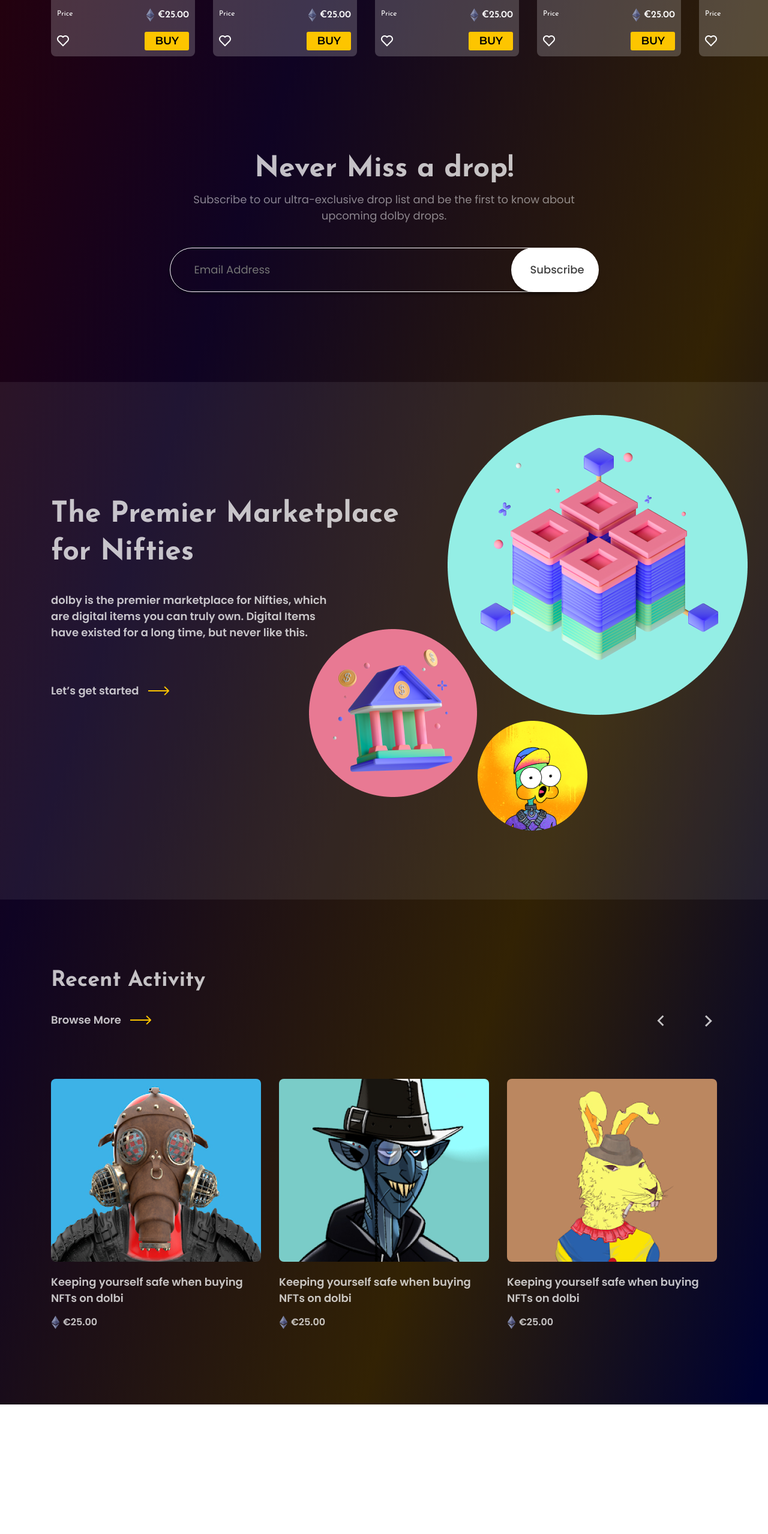
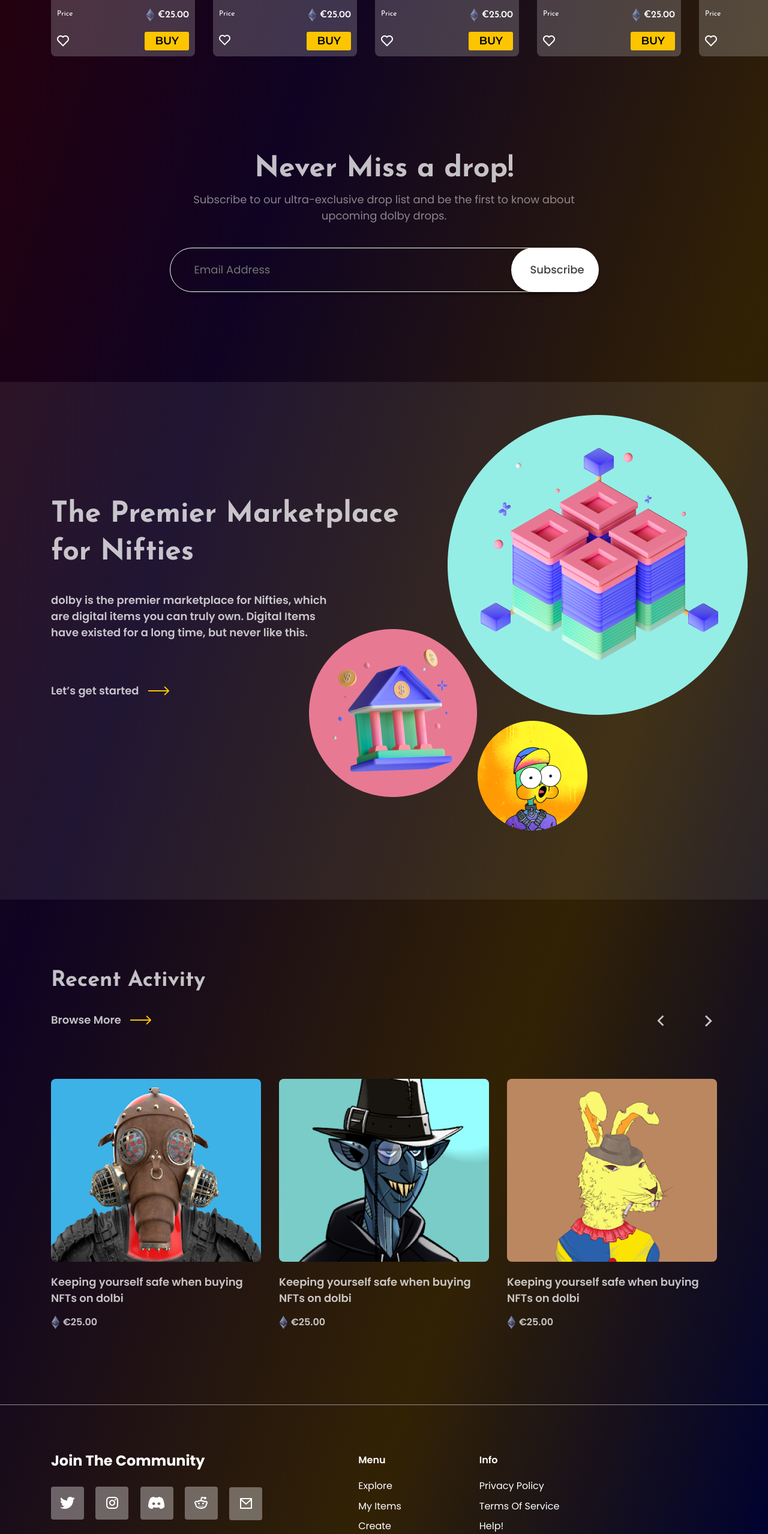
Before and after one commit to Petryabious/nft, a plain HTML site: page index.html in a window 1280 px wide. Shown: the part 1221-3779 px from the top of the page at 60% size. Before the commit the page ends 3563 px from the top, so only its background shows below. Drawn offline with Linux system fonts and the light colour scheme.

Commit message:
Add files via upload

```diff
--- /dev/null
+++ b/css/animation.css
@@ -0,0 +1,50 @@
+@keyframes leftToRightlev1 {
+    0% {
+        opacity: 0;
+        transform: translateX(-100px);
+    }
+    80%{
+        transform: translateX(30px);
+    }
+    100%{
+        transform: translateX(0px);
+        opacity: 1;
+    }
+}
+@keyframes leftToRightlev2 {
+    0% {
+        opacity: 0;
+        transform: translateX(-100px);
+    }
+    80%{
+        transform: translateX(40px);
+    }
+    100%{
+        transform: translateX(0px);
+        opacity: 1;
+    }
+}
+@keyframes leftToRightlev3 {
+    0% {
+        opacity: 0;
+        transform: translateX(-100px);
+    }
+    80%{
+        transform: translateX(50px);
+    }
+    100%{
+        transform: translateX(0px);
+        opacity: 1;
+    }
+}
+
+@keyframes textUp{
+    0%{
+        transform: translateY(30px);
+        opacity: 0;
+    }
+    100%{
+        transform: translateY(0px);
+        opacity: 1;
+    }
+}
--- /dev/null
+++ b/css/icon.css
@@ -0,0 +1,31 @@
+@font-face {
+  font-family: 'icomoon';
+  src:  url('fonts/icomoon.eot?zg3f25');
+  src:  url('fonts/icomoon.eot?zg3f25#iefix') format('embedded-opentype'),
+    url('fonts/icomoon.ttf?zg3f25') format('truetype'),
+    url('fonts/icomoon.woff?zg3f25') format('woff'),
+    url('fonts/icomoon.svg?zg3f25#icomoon') format('svg');
+  font-weight: normal;
+  font-style: normal;
+  font-display: block;
+}
+
+[class^="icon-"], [class*=" icon-"] {
+  /* use !important to prevent issues with browser extensions that change fonts */
+  font-family: 'icomoon' !important;
+  speak: never;
+  font-style: normal;
+  font-weight: normal;
+  font-variant: normal;
+  text-transform: none;
+  line-height: 1;
+
+  /* Better Font Rendering =========== */
+  -webkit-font-smoothing: antialiased;
+  -moz-osx-font-smoothing: grayscale;
+}
+
+.icon-heart:before {
+  content: "\e900";
+  color: #fff;
+}
--- a/css/media.css
+++ b/css/media.css
@@ -57,6 +57,10 @@
     .main-block__left-side{
         flex: 0 1 100%;
     }
+
+    .footer__community,.footer__menu  {
+        margin: 0 70px 0 0;
+    }
 }
 
 
@@ -76,6 +80,16 @@
     .activity {
         padding: 50px 0;
       }
+      .footer__community,.footer__menu  {
+        margin: 0;
+    }
+    .footer__contant{
+        flex-direction: column;
+        gap: 30px;
+    }
+    .footer {
+        padding: 50px 0;
+    }
 }
 
 @media (max-width: 684px) {
@@ -172,5 +186,7 @@
     .marketplace{
         padding: 70px 0;
     }
-
+    .footer__link:not(:last-child){
+        margin: 0 25px 30px 0;
+      }
 }
--- a/css/style.css
+++ b/css/style.css
@@ -68,6 +68,7 @@ a{
   font-weight: 700;
   font-size: 36px;
   line-height: 1.72;
+
 }
 .title_fz48{
   font-size: 48px;
@@ -109,6 +110,8 @@ a{
   padding: 90px 0 170px 0;
   position: relative;
   z-index: 1;
+
+
 }
 .main-block__text {
   font-family: 'Josefin Sans';
@@ -118,6 +121,11 @@ a{
   letter-spacing: 0.1em;
   color: #FFFFFF;
   margin: 0 0 25px 0;
+  animation-name: leftToRightlev1;
+  animation-duration: 2.5s;
+  animation-delay: .7s;
+  animation-timing-function: easy-out;
+  animation-fill-mode: backwards;
 }
 .main-block__title {
   font-family: 'Josefin Sans';
@@ -126,6 +134,11 @@ a{
   line-height: 1;
   letter-spacing: 0.1em;
   margin: 0 0 25px 0;
+  animation-name: leftToRightlev1;
+  animation-duration: 2.5s;
+  animation-delay: .7s;
+  animation-timing-function: easy-out;
+  animation-fill-mode: backwards;
 }
 .main-block__subtitle {
   font-weight: 400;
@@ -133,9 +146,19 @@ a{
   line-height: 1.75;
   letter-spacing: -0.02em;
   margin: 0 0 30px 0;
+  animation-name: leftToRightlev2;
+  animation-duration: 2.5s;
+  animation-delay: .7s;
+  animation-timing-function: easy-out;
+  animation-fill-mode: backwards;
 }
 .main-block__get-more {
   margin: 0 0 70px 0;
+  animation-name: leftToRightlev3;
+  animation-duration: 2.5s;
+  animation-delay: .7s;
+  animation-timing-function: easy-out;
+  animation-fill-mode: backwards;
 }
 
 
@@ -144,6 +167,11 @@ a{
   gap: 45px;
   font-weight: 600;
   color: rgba(255, 255, 255, 0.5);
+  animation-name: textUp;
+  animation-duration: 2.5s;
+  animation-delay: .7s;
+  animation-timing-function: easy-out;
+  animation-fill-mode: backwards;
 }
 
 .main-block__span{
@@ -198,8 +226,11 @@ a{
 }
 
 .features__item {
-
  padding: 0 15px;
+ transition: all .3s ease-in;
+}
+.features__item:hover{
+  transform:  scale(0.98);
 }
 .card-features {
 
@@ -210,8 +241,10 @@ a{
   border-radius: 8px;
   background: rgba(255, 255, 255, 0.2);
   overflow: hidden;
+  cursor: pointer;
 
 }
+
 .card-features__top {
   padding: 0 0 87% 0;
 
@@ -284,6 +317,11 @@ a{
 
 .card-features__btn:hover{
   background: #a7850b;
+  transform: translateY(-3px);
+}
+.card-features__btn:active{
+  transform: translateY(0px);
+  box-shadow: (0px 4px 4px rgba(0, 0, 0, 0.1))
 }
 
 .features__slider .slick-arrow{
@@ -480,3 +518,79 @@ a{
 .activity__slider  .slick-arrow.slick-next{
   background: url("../img/features/right-arrow.svg") 0 0 / 100% no-repeat;
 }
+
+
+.footer {
+  padding: 75px 0 90px 0;
+  border-top: 1px solid #958F8F;
+}
+.footer__container {}
+
+.footer__contant {
+  display: flex;
+}
+.footer__community {
+  margin: 0 160px 0 0;
+}
+.footer__community-title {
+  font-weight: 700;
+  font-size: 24px;
+  line-height: 36px;
+  text-transform: capitalize;
+  color: #FFFFFF;
+  margin: 0 0 25px 0;
+}
+.footer__social-network {
+  margin: 0 0 -30px 0;
+}
+.footer__link {
+  display: inline-flex;
+  width: 55px;
+  height: 55px;
+  justify-content: center;
+  align-items: center;
+  background: rgba(255, 255, 255, 0.35);
+  border-radius: 4px;
+  transition: all .3s ease-in 0s;
+
+}
+.footer__link:not(:last-child){
+  margin: 0 15px 30px 0;
+}
+.footer__link:hover{
+  background: #FDC500;
+  transform: scale(1.1);
+}
+.footer__social-network:hover .footer__link:not(:hover){
+  transform: scale(0.92);
+}
+.footer__menu {
+  margin: 0 130px 0 0;
+}
+.footer__title {
+  font-size: 16px;
+  line-height: 2.1;
+  text-transform: capitalize;
+  color: #FFFFFF;
+  margin: 0 0 10px 0;
+}
+.footer__list {}
+
+.list-footer {}
+.list-footer__item {}
+.list-footer__link {
+  font-weight: 400;
+  font-size: 16px;
+  line-height: 2.1;
+  text-transform: capitalize;
+  color: #FFFFFF;
+  transition: all .3s ease-in 0s;
+}
+.list-footer__link:hover{
+  color: #FDC500;
+}
+.footer__info {}
+
+.icon{
+
+}
--- a/index.html
+++ b/index.html
@@ -7,9 +7,11 @@
     <link href="https://fonts.googleapis.com/css2?family=Josefin+Sans:wght@400;600;700&family=Montserrat:wght@600&family=Poppins:wght@300;400;500;600;700&display=swap" rel="stylesheet">
     <link rel="stylesheet" href="css/normalize.css">
     <link rel="stylesheet" href="css/resets.css">
+    <link rel="stylesheet" href="css/icon.css">
     <link rel="stylesheet" href="./css/slick.css">
     <link rel="stylesheet" href="css/style.css">
     <link rel="stylesheet" href="./css/media.css">
+    <link rel="stylesheet" href="./css/animation.css">
     <title>dolby</title>
 </head>
 <body>
@@ -114,7 +116,8 @@
                                         </div>
                                         <div class="card-features__purchase">
                                             <div class="card-features__icon">
-                                                <img src="./img/features/heart.svg" alt="heart">
+                                                <!-- <img src="./img/features/heart.svg" alt="heart"> -->
+                                                <i class="icon-heart icon"></i>
                                             </div>
                                             <a href="#!" class="card-features__btn">BUY</a>
                                         </div>
@@ -310,6 +313,61 @@
                 </div>
             </section>
         </main>
+        <footer class="footer">
+            <div class="footer__container container">
+                <div class="footer__contant">
+                    <div class="footer__community">
+                        <div class="footer__community-title">Join the community
+                        </div>
+                        <div class="footer__social-network">
+                            <a href="#!" class="footer__link">
+                                <img src="./img/footer/01.svg" alt="social nenwork">
+                            </a>
+                            <a href="#!" class="footer__link">
+                                <img src="./img/footer/02.svg" alt="social nenwork">
+                            </a>
+                            <a href="#!" class="footer__link">
+                                <img src="./img/footer/03.svg" alt="social nenwork">
+                            </a>
+                            <a href="#!" class="footer__link">
+                                <img src="./img/footer/04.svg" alt="social nenwork">
+                            </a>
+                            <a href="#!" class="footer__link">
+                                <img src="./img/footer/05.svg" alt="social nenwork">
+                            </a>
+                    </div>
+                    </div>
+                    <div class="footer__menu">
+                        <div class="footer__title">Menu</div>
+                        <ul class="footer__list list-footer">
+                            <li class="list-footer__item">
+                                <a href="#!" class="list-footer__link">Explore</a>
+                            </li>
+                            <li class="list-footer__item">
+                                <a href="#!" class="list-footer__link">My items</a>
+                            </li>
+                            <li class="list-footer__item">
+                                <a href="#!" class="list-footer__link">Create</a>
+                            </li>
+                        </ul>
+                    </div>
+                    <div class="footer__info">
+                        <div class="footer__title">Info</div>
+                        <ul class="footer__list list-footer">
+                            <li class="list-footer__item">
+                                <a href="#!" class="list-footer__link">Privacy Policy</a>
+                            </li>
+                            <li class="list-footer__item">
+                                <a href="#!" class="list-footer__link">Terms of service</a>
+                            </li>
+                            <li class="list-footer__item">
+                                <a href="#!" class="list-footer__link">Help!</a>
+                            </li>
+                        </ul>
+                    </div>
+                </div>
+            </div>
+        </footer>
     </div>
     <script src="./js/jquery-3.6.1.min.js"></script>
     <script src="./js/slick.min.js"></script>
```
Also changed, not shown: css/fonts/icomoon.ttf (added), css/fonts/icomoon.woff (added), img/footer/01.svg (added), img/footer/02.svg (added), img/footer/03.svg (added), img/footer/04.svg (added), img/footer/05.svg (added), 2 other files.
